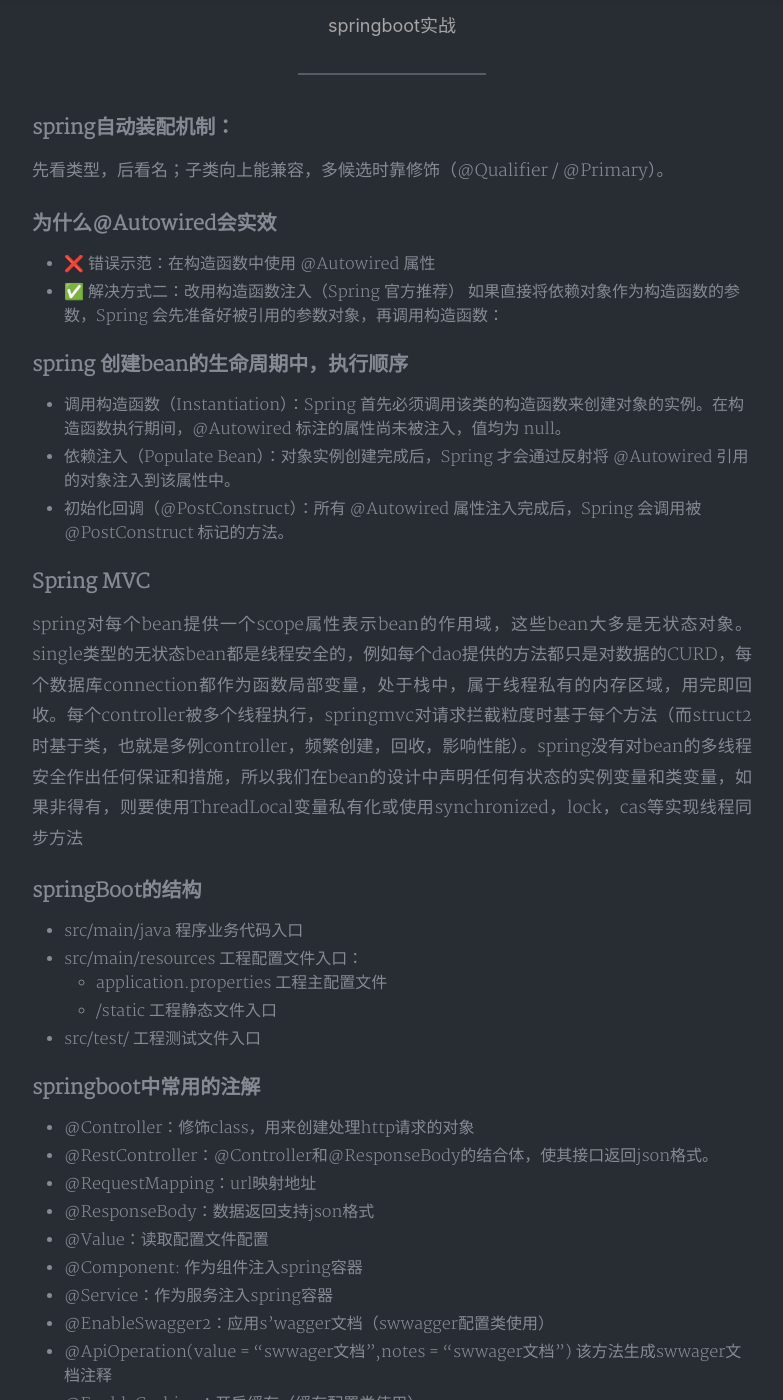
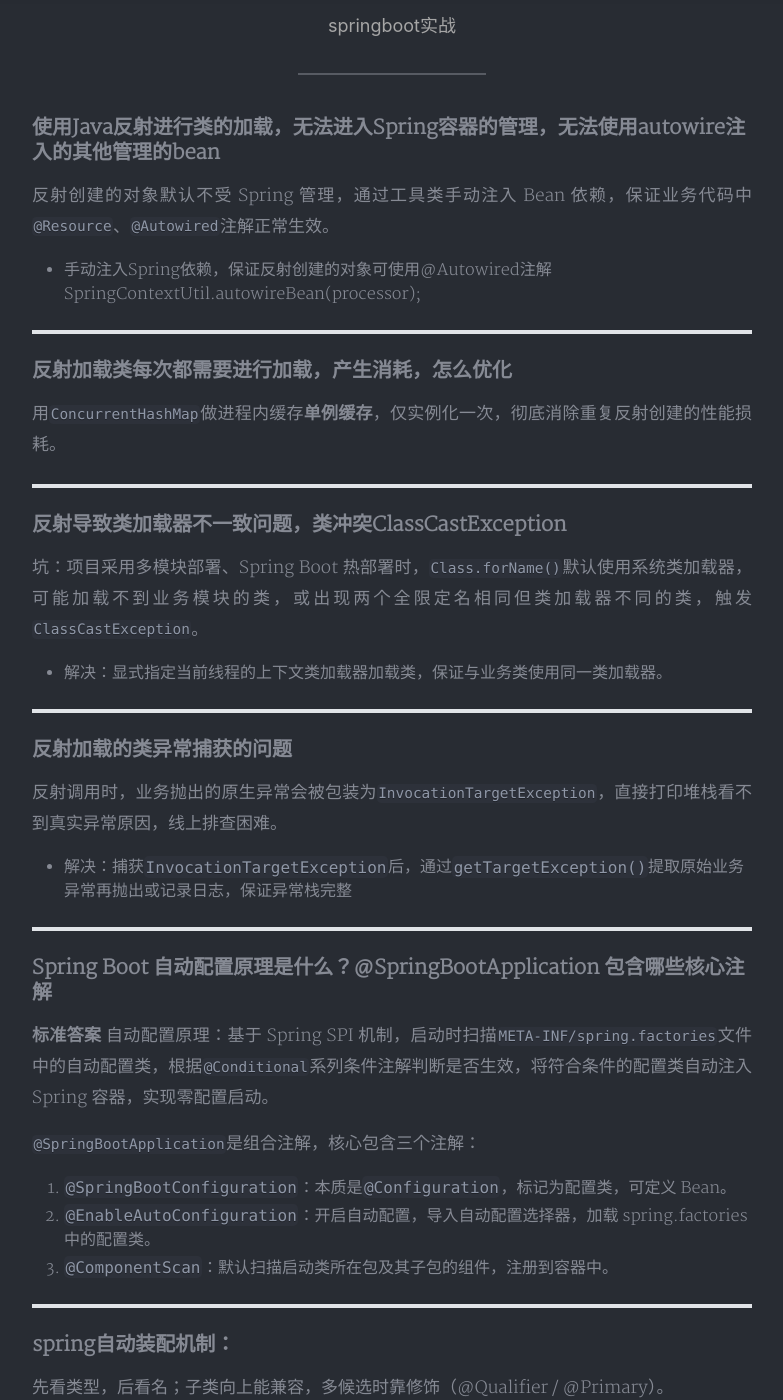
Before and after one commit to gobige/gobige.github.io, a Jekyll site: the page built from _posts/2018-05-15-springboot.md, in a window 1280 px wide and 1400 px high, scrolled down 523 px. Shown: the whole window, without its empty margins (248-1031 px from the left). Built offline with Jekyll 4.4.1, drawn with Linux system fonts in a browser that asks for light colours; nearby versions of some CDN libraries; a style sheet for code colours, icons or effects is not loaded.

Commit message:
Update 2018-05-15-springboot.md

```diff
--- a/_posts/2018-05-15-springboot.md
+++ b/_posts/2018-05-15-springboot.md
@@ -9,6 +9,49 @@
 tags: 框架
 ---
 
+
+
+### 使用Java反射进行类的加载，无法进入Spring容器的管理，无法使用autowire注入的其他管理的bean
+
+反射创建的对象默认不受 Spring 管理，通过工具类手动注入 Bean 依赖，保证业务代码中`@Resource`、`@Autowired`注解正常生效。
+
+- 手动注入Spring依赖，保证反射创建的对象可使用@Autowired注解SpringContextUtil.autowireBean(processor);
+
+---
+
+### 反射加载类每次都需要进行加载，产生消耗，怎么优化
+用`ConcurrentHashMap`做进程内缓存**单例缓存**，仅实例化一次，彻底消除重复反射创建的性能损耗。
+
+---
+
+### 反射导致类加载器不一致问题，类冲突ClassCastException
+
+坑：项目采用多模块部署、Spring Boot 热部署时，`Class.forName()`默认使用系统类加载器，可能加载不到业务模块的类，或出现两个全限定名相同但类加载器不同的类，触发`ClassCastException`。
+
+- 解决：显式指定当前线程的上下文类加载器加载类，保证与业务类使用同一类加载器。
+
+---
+
+### 反射加载的类异常捕获的问题
+
+反射调用时，业务抛出的原生异常会被包装为`InvocationTargetException`，直接打印堆栈看不到真实异常原因，线上排查困难。
+
+- 解决：捕获`InvocationTargetException`后，通过`getTargetException()`提取原始业务异常再抛出或记录日志，保证异常栈完整
+
+---
+
+### Spring Boot 自动配置原理是什么？@SpringBootApplication 包含哪些核心注解
+
+**标准答案**
+自动配置原理：基于 Spring SPI 机制，启动时扫描`META-INF/spring.factories`文件中的自动配置类，根据`@Conditional`系列条件注解判断是否生效，将符合条件的配置类自动注入 Spring 容器，实现零配置启动。
+
+`@SpringBootApplication`是组合注解，核心包含三个注解：
+
+1. `@SpringBootConfiguration`：本质是`@Configuration`，标记为配置类，可定义 Bean。
+2. `@EnableAutoConfiguration`：开启自动配置，导入自动配置选择器，加载 spring.factories 中的配置类。
+3. `@ComponentScan`：默认扫描启动类所在包及其子包的组件，注册到容器中。
+
+---
 ### spring自动装配机制：
 
 先看类型，后看名；子类向上能兼容，多候选时靠修饰（@Qualifier / @Primary）。
```
